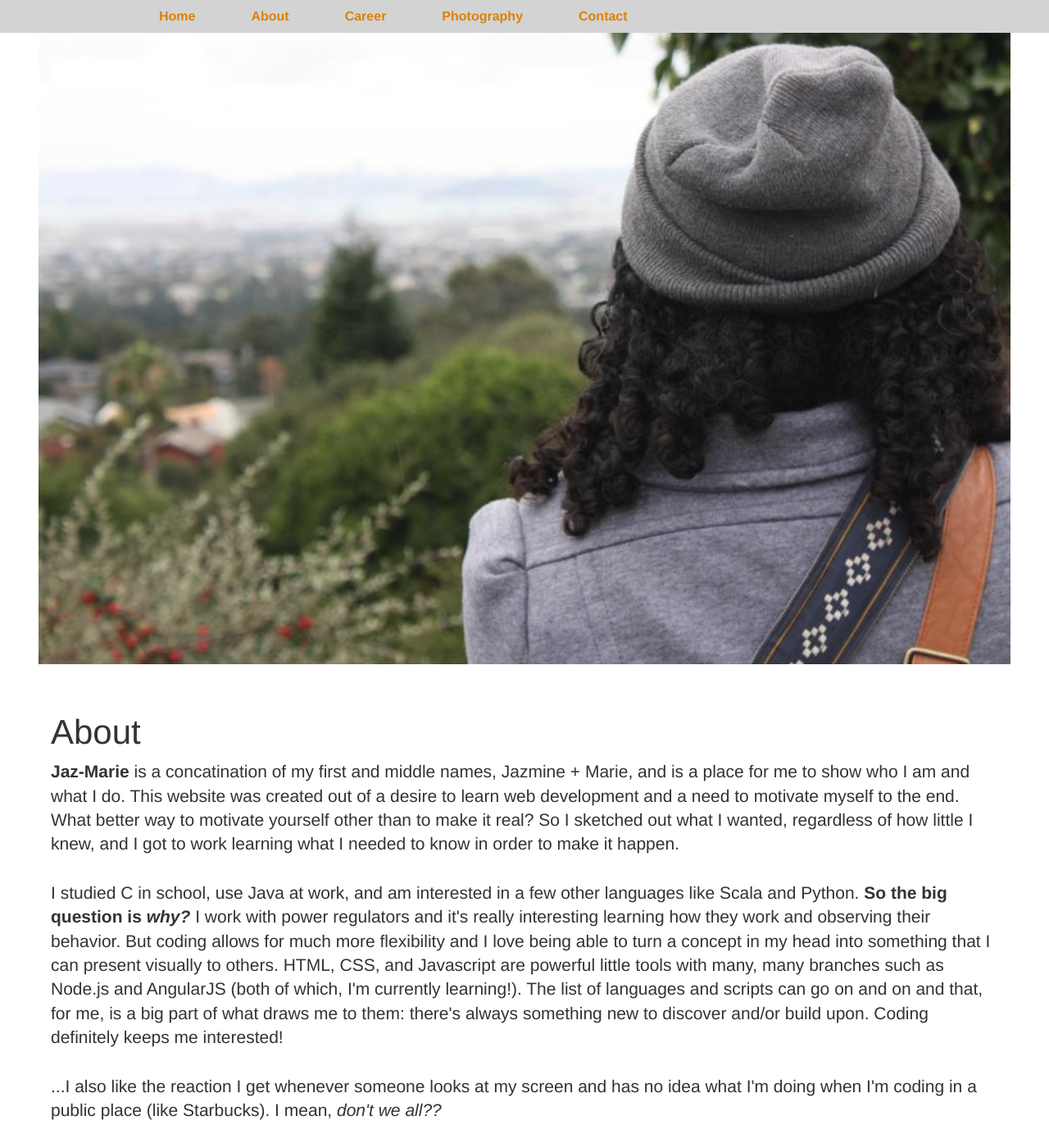
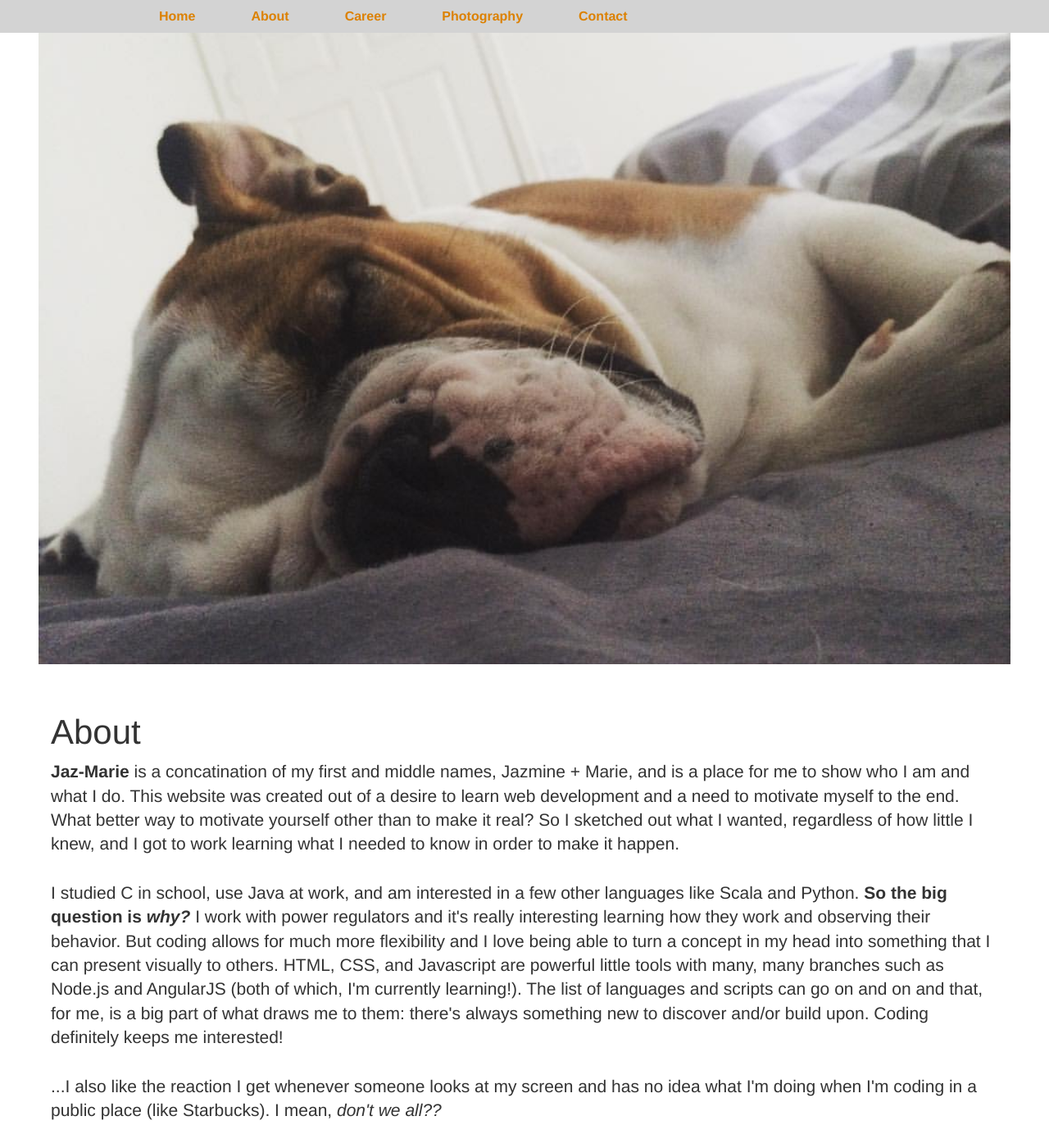
Before and after one commit to itsonlyjaz/itsonlyjaz.github.io, a Jekyll site: the page built from about/index.html, in a window 1280 px wide and 1400 px high. Shown: the whole window at 82% size. Built offline with Jekyll 4.4.1, drawn with Linux system fonts in a browser that asks for light colours.

Commit message:
Update main.css

```diff
--- a/css/main.css
+++ b/css/main.css
@@ -146,7 +146,7 @@ td {
 }
 .parallax1 {
     /* About Page*/
-    background-image: url("taking_photos.jpg");
+    background-image: url("pumba_face.jpg");
     background-repeat: no-repeat;
     background-size: cover;
     background-position: center center;
@@ -158,7 +158,7 @@ td {
     background-size: cover;    */
 }
 
- @media only screen and (max-width: 320px) {
+ @media only screen and (max-width: 220px) {
     .parallax1 {
     background-image: url("tiny_behind.jpg");
     background-attachment: fixed;
```
